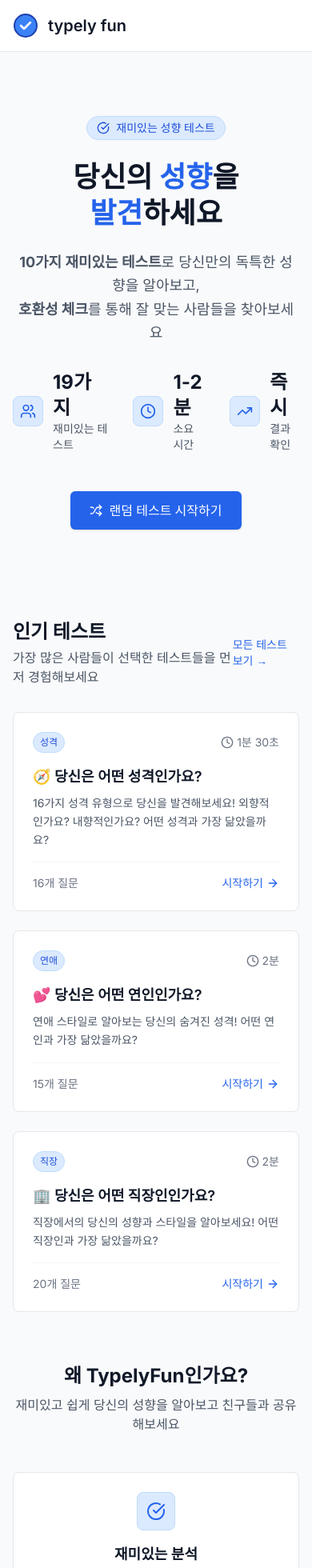
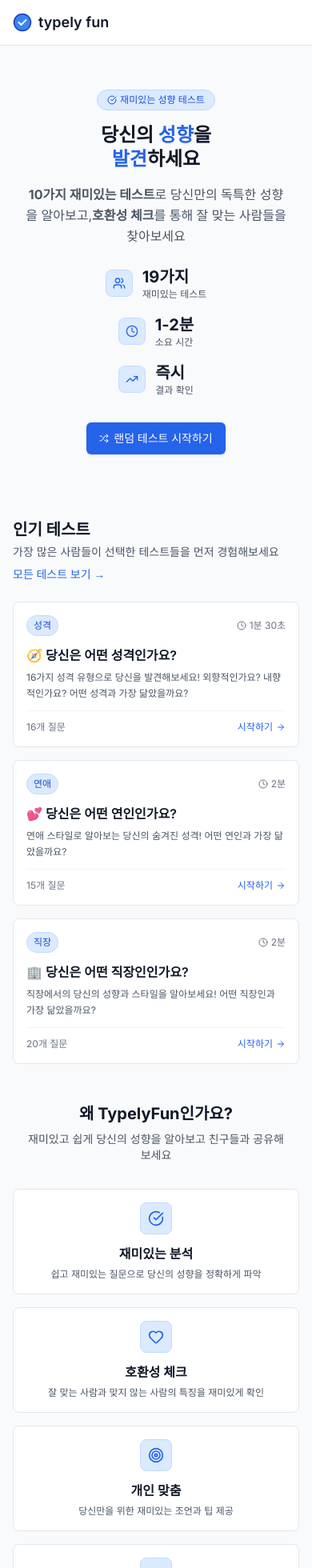
Before and after one commit to byuli/typelyFun, a React (Vite) app: page / in a window 390 px wide. Shown: the top 1960 px of the page at 80% size. Built offline with nearby package versions, Linux system fonts and the light colour scheme.

Commit message:
레이아웃 및 페이지 스타일 수정: 헤더 고정, 여백 조정, 텍스트 크기 및 패딩 변경, 퀴즈 카드 스타일 개선

```diff
--- a/src/components/Layout.tsx
+++ b/src/components/Layout.tsx
@@ -9,33 +9,33 @@
   return (
     <div className="min-h-screen bg-gray-50">
       {/* Header */}
-      <header className="bg-white border-b border-gray-200">
+      <header className="fixed top-0 left-0 right-0 z-50 bg-white border-b border-gray-200">
         <div className="max-w-7xl mx-auto px-4 sm:px-6 lg:px-8">
-          <div className="flex justify-between items-center h-16">
-            <Link to="/" className="flex items-center space-x-3">
-              <div className="w-8 h-8">
+          <div className="flex justify-between items-center h-14 sm:h-16">
+            <Link to="/" className="flex items-center space-x-2 sm:space-x-3">
+              <div className="w-6 h-6 sm:w-8 sm:h-8">
                 <svg xmlns="http://www.w3.org/2000/svg" viewBox="0 0 32 32" className="w-full h-full">
                   <circle cx="16" cy="16" r="14" fill="#3B82F6" stroke="#1E40AF" strokeWidth="2"/>
                   <path d="M10 16l4 4 8-8" stroke="white" strokeWidth="2.5" fill="none" strokeLinecap="round" strokeLinejoin="round"/>
                 </svg>
               </div>
-              <span className="text-xl font-semibold text-gray-900">typely fun</span>
+              <span className="text-lg sm:text-xl font-semibold text-gray-900">typely fun</span>
             </Link>
           </div>
         </div>
       </header>
 
       {/* Main Content */}
-      <main className="max-w-7xl mx-auto px-4 sm:px-6 lg:px-8 py-8">
+      <main className="max-w-7xl mx-auto px-4 sm:px-6 lg:px-8 py-6 sm:py-8 pt-20 sm:pt-24">
         {children}
       </main>
 
       {/* Footer */}
       <footer className="border-t border-gray-200 mt-auto">
-        <div className="max-w-7xl mx-auto px-4 sm:px-6 lg:px-8 py-8">
+        <div className="max-w-7xl mx-auto px-4 sm:px-6 lg:px-8 py-6 sm:py-8">
           <div className="text-center text-gray-600">
-            <p>&copy; 2024 TypelyFun. 재미있는 성향 테스트</p>
-            <p className="mt-2 text-sm">
+            <p className="text-sm sm:text-base">&copy; 2024 TypelyFun. 재미있는 성향 테스트</p>
+            <p className="mt-2 text-xs sm:text-sm">
               <a href="https://TypelyFun.web.app" className="text-primary-600 hover:text-primary-700">
                 https://TypelyFun.web.app
               </a>
--- a/src/pages/Home.tsx
+++ b/src/pages/Home.tsx
@@ -13,124 +13,124 @@
   };
 
   return (
-    <div className="space-y-16">
+    <div className="space-y-12 sm:space-y-16">
       {/* Hero Section */}
-      <div className="text-center space-y-8 py-12">
-        <div className="space-y-6">
+      <div className="text-center space-y-6 sm:space-y-8 py-8 sm:py-12">
+        <div className="space-y-4 sm:space-y-6">
           <div className="flex justify-center">
-            <div className="inline-flex items-center px-3 py-1 rounded-full bg-primary-100 text-primary-700 text-sm font-medium border border-primary-200">
-              <CheckCircle className="h-4 w-4 mr-2" />
+            <div className="inline-flex items-center px-3 py-1 rounded-full bg-primary-100 text-primary-700 text-xs sm:text-sm font-medium border border-primary-200">
+              <CheckCircle className="h-3 w-3 sm:h-4 sm:w-4 mr-1 sm:mr-2" />
               재미있는 성향 테스트
             </div>
           </div>
 
-          <h1 className="text-4xl md:text-6xl font-bold text-gray-900 leading-tight">
-            당신의 <span className="text-primary-600">성향</span>을<br />
+          <h1 className="text-2xl sm:text-4xl md:text-6xl font-bold text-gray-900 leading-tight px-2">
+            당신의 <span className="text-primary-600">성향</span>을<br className="sm:hidden" />
             <span className="text-primary-600">발견</span>하세요
           </h1>
 
-          <p className="text-lg md:text-xl text-gray-600 max-w-3xl mx-auto leading-relaxed">
-            <strong>10가지 재미있는 테스트</strong>로 당신만의 독특한 성향을 알아보고,<br />
+          <p className="text-base sm:text-lg md:text-xl text-gray-600 max-w-3xl mx-auto leading-relaxed px-4">
+            <strong>10가지 재미있는 테스트</strong>로 당신만의 독특한 성향을 알아보고,<br className="hidden sm:block" />
             <strong>호환성 체크</strong>를 통해 잘 맞는 사람들을 찾아보세요
           </p>
         </div>
 
         {/* Stats */}
-        <div className="flex justify-center space-x-8 md:space-x-12">
-          <div className="flex items-center space-x-3 text-gray-600">
+        <div className="flex flex-col sm:flex-row justify-center space-y-4 sm:space-y-0 sm:space-x-8 md:space-x-12 px-4">
+          <div className="flex items-center justify-center sm:justify-start space-x-3 text-gray-600">
             <div className="p-2 bg-primary-100 rounded-lg border border-primary-200">
-              <Users className="h-5 w-5 text-primary-600" />
+              <Users className="h-4 w-4 sm:h-5 sm:w-5 text-primary-600" />
             </div>
             <div className="text-left">
-              <div className="text-2xl font-bold text-gray-900">{quizzes.length}가지</div>
-              <div className="text-sm">재미있는 테스트</div>
+              <div className="text-xl sm:text-2xl font-bold text-gray-900">{quizzes.length}가지</div>
+              <div className="text-xs sm:text-sm">재미있는 테스트</div>
             </div>
           </div>
-          <div className="flex items-center space-x-3 text-gray-600">
+          <div className="flex items-center justify-center sm:justify-start space-x-3 text-gray-600">
             <div className="p-2 bg-primary-100 rounded-lg border border-primary-200">
-              <Clock className="h-5 w-5 text-primary-600" />
+              <Clock className="h-4 w-4 sm:h-5 sm:w-5 text-primary-600" />
             </div>
             <div className="text-left">
-              <div className="text-2xl font-bold text-gray-900">1-2분</div>
-              <div className="text-sm">소요 시간</div>
+              <div className="text-xl sm:text-2xl font-bold text-gray-900">1-2분</div>
+              <div className="text-xs sm:text-sm">소요 시간</div>
             </div>
           </div>
-          <div className="flex items-center space-x-3 text-gray-600">
+          <div className="flex items-center justify-center sm:justify-start space-x-3 text-gray-600">
             <div className="p-2 bg-primary-100 rounded-lg border border-primary-200">
-              <TrendingUp className="h-5 w-5 text-primary-600" />
+              <TrendingUp className="h-4 w-4 sm:h-5 sm:w-5 text-primary-600" />
             </div>
             <div className="text-left">
-              <div className="text-2xl font-bold text-gray-900">즉시</div>
-              <div className="text-sm">결과 확인</div>
+              <div className="text-xl sm:text-2xl font-bold text-gray-900">즉시</div>
+              <div className="text-xs sm:text-sm">결과 확인</div>
             </div>
           </div>
         </div>
 
         {/* CTA Button */}
-        <div className="pt-4">
+        <div className="pt-2 sm:pt-4">
           <Link
             to={`/quiz/${getRandomQuiz().id}`}
-            className="inline-flex items-center px-6 py-3 bg-primary-600 text-white font-medium rounded-md hover:bg-primary-700 transition-colors duration-200 shadow-sm hover:shadow-md"
+            className="inline-flex items-center px-4 sm:px-6 py-2.5 sm:py-3 bg-primary-600 text-white text-sm sm:text-base font-medium rounded-md hover:bg-primary-700 transition-colors duration-200 shadow-sm hover:shadow-md"
           >
-            <Shuffle className="h-4 w-4 mr-2" />
+            <Shuffle className="h-3 w-3 sm:h-4 sm:w-4 mr-1.5 sm:mr-2" />
             랜덤 테스트 시작하기
           </Link>
         </div>
       </div>
 
       {/* Popular Quizzes Section */}
-      <div className="space-y-8">
-        <div className="flex items-center justify-between">
+      <div className="space-y-6 sm:space-y-8">
+        <div className="flex flex-col sm:flex-row sm:items-center sm:justify-between space-y-2 sm:space-y-0">
           <div>
-            <h2 className="text-2xl font-bold text-gray-900">
+            <h2 className="text-xl sm:text-2xl font-bold text-gray-900">
               인기 테스트
             </h2>
-            <p className="text-gray-600 mt-1">
+            <p className="text-sm sm:text-base text-gray-600 mt-1">
               가장 많은 사람들이 선택한 테스트들을 먼저 경험해보세요
             </p>
           </div>
           <Link
             to="/quizzes"
-            className="text-primary-600 hover:text-primary-700 text-sm font-medium"
+            className="text-primary-600 hover:text-primary-700 text-sm font-medium self-start sm:self-auto"
           >
             모든 테스트 보기 →
           </Link>
         </div>
 
-        <div className="grid grid-cols-1 md:grid-cols-3 gap-6">
+        <div className="grid grid-cols-1 sm:grid-cols-2 lg:grid-cols-3 gap-4 sm:gap-6">
           {popularQuizzes.map((quiz) => (
             <Link
               key={quiz.id}
               to={`/quiz/${quiz.id}`}
               className="group block bg-white border border-gray-200 rounded-lg hover:border-primary-300 hover:shadow-md transition-all duration-200"
             >
-              <div className="p-6">
-                <div className="flex items-center justify-between mb-4">
+              <div className="p-4 sm:p-6">
+                <div className="flex items-center justify-between mb-3 sm:mb-4">
                   <span className="inline-flex items-center px-2 py-1 rounded-full text-xs font-medium bg-primary-100 text-primary-700 border border-primary-200">
                     {quiz.category}
                   </span>
-                  <div className="flex items-center space-x-1 text-gray-500 text-sm">
-                    <Clock className="h-4 w-4" />
+                  <div className="flex items-center space-x-1 text-gray-500 text-xs sm:text-sm">
+                    <Clock className="h-3 w-3 sm:h-4 sm:w-4" />
                     <span>{quiz.duration}</span>
                   </div>
                 </div>
 
-                <div className="mb-4">
-                  <h3 className="text-lg font-semibold text-gray-900 mb-2 group-hover:text-primary-600 transition-colors">
+                <div className="mb-3 sm:mb-4">
+                  <h3 className="text-base sm:text-lg font-semibold text-gray-900 mb-1.5 sm:mb-2 group-hover:text-primary-600 transition-colors">
                     {quiz.title}
                   </h3>
-                  <p className="text-gray-600 text-sm leading-relaxed">
+                  <p className="text-gray-600 text-xs sm:text-sm leading-relaxed">
                     {quiz.description}
                   </p>
                 </div>
 
-                <div className="flex items-center justify-between pt-4 border-t border-gray-100">
-                  <span className="text-sm text-gray-500">
+                <div className="flex items-center justify-between pt-3 sm:pt-4 border-t border-gray-100">
+                  <span className="text-xs sm:text-sm text-gray-500">
                     {quiz.questionCount}개 질문
                   </span>
                   <div className="flex items-center space-x-1 text-primary-600 group-hover:text-primary-700 transition-colors">
-                    <span className="text-sm font-medium">시작하기</span>
-                    <ArrowRight className="h-4 w-4 group-hover:translate-x-1 transition-transform" />
+                    <span className="text-xs sm:text-sm font-medium">시작하기</span>
+                    <ArrowRight className="h-3 w-3 sm:h-4 sm:w-4 group-hover:translate-x-1 transition-transform" />
                   </div>
                 </div>
               </div>
@@ -140,83 +140,83 @@
       </div>
 
       {/* Features Section */}
-      <div className="space-y-8">
-        <div className="text-center mb-12">
-          <h2 className="text-2xl font-bold text-gray-900 mb-2">
+      <div className="space-y-6 sm:space-y-8">
+        <div className="text-center mb-8 sm:mb-12">
+          <h2 className="text-xl sm:text-2xl font-bold text-gray-900 mb-2">
             왜 TypelyFun인가요?
           </h2>
-          <p className="text-gray-600 max-w-2xl mx-auto">
+          <p className="text-sm sm:text-base text-gray-600 max-w-2xl mx-auto px-4">
             재미있고 쉽게 당신의 성향을 알아보고 친구들과 공유해보세요
           </p>
         </div>
 
-        <div className="grid grid-cols-1 md:grid-cols-2 lg:grid-cols-4 gap-6">
-          <div className="text-center p-6 bg-white border border-gray-200 rounded-lg">
-            <div className="mx-auto w-12 h-12 bg-primary-100 rounded-lg flex items-center justify-center mb-4 border border-primary-200">
-              <CheckCircle className="h-6 w-6 text-primary-600" />
+        <div className="grid grid-cols-1 sm:grid-cols-2 lg:grid-cols-4 gap-4 sm:gap-6">
+          <div className="text-center p-4 sm:p-6 bg-white border border-gray-200 rounded-lg">
+            <div className="mx-auto w-10 h-10 sm:w-12 sm:h-12 bg-primary-100 rounded-lg flex items-center justify-center mb-3 sm:mb-4 border border-primary-200">
+              <CheckCircle className="h-5 w-5 sm:h-6 sm:w-6 text-primary-600" />
             </div>
-            <h3 className="text-lg font-semibold text-gray-900 mb-2">재미있는 분석</h3>
-            <p className="text-gray-600 text-sm">쉽고 재미있는 질문으로 당신의 성향을 정확하게 파악</p>
+            <h3 className="text-base sm:text-lg font-semibold text-gray-900 mb-1.5 sm:mb-2">재미있는 분석</h3>
+            <p className="text-gray-600 text-xs sm:text-sm">쉽고 재미있는 질문으로 당신의 성향을 정확하게 파악</p>
           </div>
 
-          <div className="text-center p-6 bg-white border border-gray-200 rounded-lg">
-            <div className="mx-auto w-12 h-12 bg-primary-100 rounded-lg flex items-center justify-center mb-4 border border-primary-200">
-              <Heart className="h-6 w-6 text-primary-600" />
+          <div className="text-center p-4 sm:p-6 bg-white border border-gray-200 rounded-lg">
+            <div className="mx-auto w-10 h-10 sm:w-12 sm:h-12 bg-primary-100 rounded-lg flex items-center justify-center mb-3 sm:mb-4 border border-primary-200">
+              <Heart className="h-5 w-5 sm:h-6 sm:w-6 text-primary-600" />
             </div>
-            <h3 className="text-lg font-semibold text-gray-900 mb-2">호환성 체크</h3>
-            <p className="text-gray-600 text-sm">잘 맞는 사람과 맞지 않는 사람의 특징을 재미있게 확인</p>
+            <h3 className="text-base sm:text-lg font-semibold text-gray-900 mb-1.5 sm:mb-2">호환성 체크</h3>
+            <p className="text-gray-600 text-xs sm:text-sm">잘 맞는 사람과 맞지 않는 사람의 특징을 재미있게 확인</p>
           </div>
 
-          <div className="text-center p-6 bg-white border border-gray-200 rounded-lg">
-            <div className="mx-auto w-12 h-12 bg-primary-100 rounded-lg flex items-center justify-center mb-4 border border-primary-200">
-              <Target className="h-6 w-6 text-primary-600" />
+          <div className="text-center p-4 sm:p-6 bg-white border border-gray-200 rounded-lg">
+            <div className="mx-auto w-10 h-10 sm:w-12 sm:h-12 bg-primary-100 rounded-lg flex items-center justify-center mb-3 sm:mb-4 border border-primary-200">
+              <Target className="h-5 w-5 sm:h-6 sm:w-6 text-primary-600" />
             </div>
-            <h3 className="text-lg font-semibold text-gray-900 mb-2">개인 맞춤</h3>
-            <p className="text-gray-600 text-sm">당신만을 위한 재미있는 조언과 팁 제공</p>
+            <h3 className="text-base sm:text-lg font-semibold text-gray-900 mb-1.5 sm:mb-2">개인 맞춤</h3>
+            <p className="text-gray-600 text-xs sm:text-sm">당신만을 위한 재미있는 조언과 팁 제공</p>
           </div>
 
-          <div className="text-center p-6 bg-white border border-gray-200 rounded-lg">
-            <div className="mx-auto w-12 h-12 bg-primary-100 rounded-lg flex items-center justify-center mb-4 border border-primary-200">
-              <TrendingUp className="h-6 w-6 text-primary-600" />
+          <div className="text-center p-4 sm:p-6 bg-white border border-gray-200 rounded-lg">
+            <div className="mx-auto w-10 h-10 sm:w-12 sm:h-12 bg-primary-100 rounded-lg flex items-center justify-center mb-3 sm:mb-4 border border-primary-200">
+              <TrendingUp className="h-5 w-5 sm:h-6 sm:w-6 text-primary-600" />
             </div>
-            <h3 className="text-lg font-semibold text-gray-900 mb-2">빠른 결과</h3>
-            <p className="text-gray-600 text-sm">1-2분 만에 완료하고 즉시 재미있는 결과 확인</p>
+            <h3 className="text-base sm:text-lg font-semibold text-gray-900 mb-1.5 sm:mb-2">빠른 결과</h3>
+            <p className="text-gray-600 text-xs sm:text-sm">1-2분 만에 완료하고 즉시 재미있는 결과 확인</p>
           </div>
         </div>
       </div>
 
       {/* Final CTA */}
-      <div className="text-center py-12 bg-white border border-gray-200 rounded-lg">
-        <div className="space-y-4 mb-6">
-          <h2 className="text-2xl font-bold text-gray-900">
+      <div className="text-center py-8 sm:py-12 bg-white border border-gray-200 rounded-lg">
+        <div className="space-y-3 sm:space-y-4 mb-4 sm:mb-6 px-4">
+          <h2 className="text-xl sm:text-2xl font-bold text-gray-900">
             지금 시작해보세요!
           </h2>
-          <p className="text-gray-600 max-w-2xl mx-auto">
+          <p className="text-sm sm:text-base text-gray-600 max-w-2xl mx-auto">
             당신의 성향을 재미있게 발견하고 친구들과 공유해보세요
           </p>
         </div>
 
-        <div className="flex flex-col sm:flex-row gap-4 justify-center items-center">
+        <div className="flex flex-col sm:flex-row gap-3 sm:gap-4 justify-center items-center px-4">
           <Link
             to={`/quiz/${getRandomQuiz().id}`}
-            className="inline-flex items-center px-6 py-3 bg-primary-600 text-white font-medium rounded-md hover:bg-primary-700 transition-colors duration-200 shadow-sm hover:shadow-md"
+            className="inline-flex items-center px-4 sm:px-6 py-2.5 sm:py-3 bg-primary-600 text-white text-sm sm:text-base font-medium rounded-md hover:bg-primary-700 transition-colors duration-200 shadow-sm hover:shadow-md"
           >
-            <Shuffle className="h-4 w-4 mr-2" />
+            <Shuffle className="h-3 w-3 sm:h-4 sm:w-4 mr-1.5 sm:mr-2" />
             랜덤 테스트 시작하기
           </Link>
 
-          <div className="flex items-center space-x-4 text-gray-600">
+          <div className="flex flex-wrap items-center justify-center gap-3 sm:gap-4 text-gray-600">
             <div className="flex items-center space-x-1">
-              <CheckCircle className="h-4 w-4 text-primary-600" />
-              <span className="text-sm">무료</span>
+              <CheckCircle className="h-3 w-3 sm:h-4 sm:w-4 text-primary-600" />
+              <span className="text-xs sm:text-sm">무료</span>
             </div>
             <div className="flex items-center space-x-1">
-              <CheckCircle className="h-4 w-4 text-primary-600" />
-              <span className="text-sm">즉시 결과</span>
+              <CheckCircle className="h-3 w-3 sm:h-4 sm:w-4 text-primary-600" />
+              <span className="text-xs sm:text-sm">즉시 결과</span>
             </div>
             <div className="flex items-center space-x-1">
-              <CheckCircle className="h-4 w-4 text-primary-600" />
-              <span className="text-sm">공유 가능</span>
+              <CheckCircle className="h-3 w-3 sm:h-4 sm:w-4 text-primary-600" />
+              <span className="text-xs sm:text-sm">공유 가능</span>
             </div>
           </div>
         </div>
```
Also changed, not shown: src/pages/AllQuizzes.tsx (+18 -18 lines).
